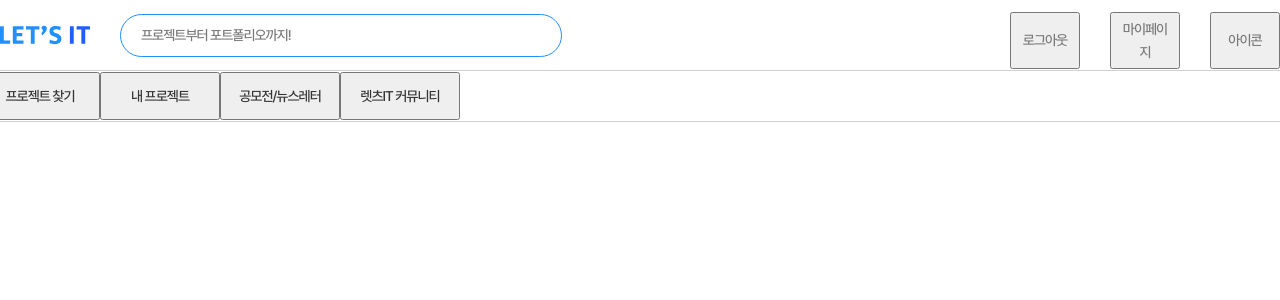
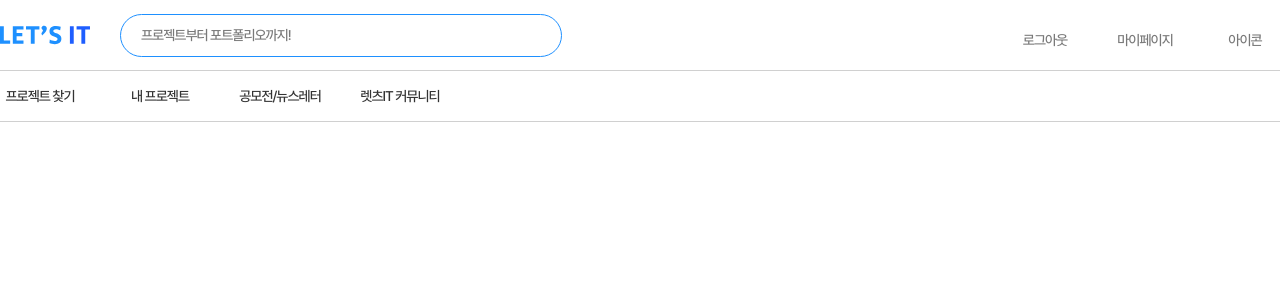
Before and after one commit to yezixx/SOLUX_LETS_IT_Frontend, a React (Vite) app: page / in a window 1280 px wide. Shown: the top 300 px of the page. Built offline with nearby package versions, Linux system fonts and the light colour scheme.

Commit message:
Style : button태그에 대해 background와 border을 none으로초기화함

```diff
--- a/src/index.css
+++ b/src/index.css
@@ -13,3 +13,9 @@
     font-family: 'pretendardB';
     src: url('./Fonts/Pretendard-SemiBold.woff');
 }
+
+button{
+    border: none;
+    background: none;
+    cursor: pointer;
+}
```
